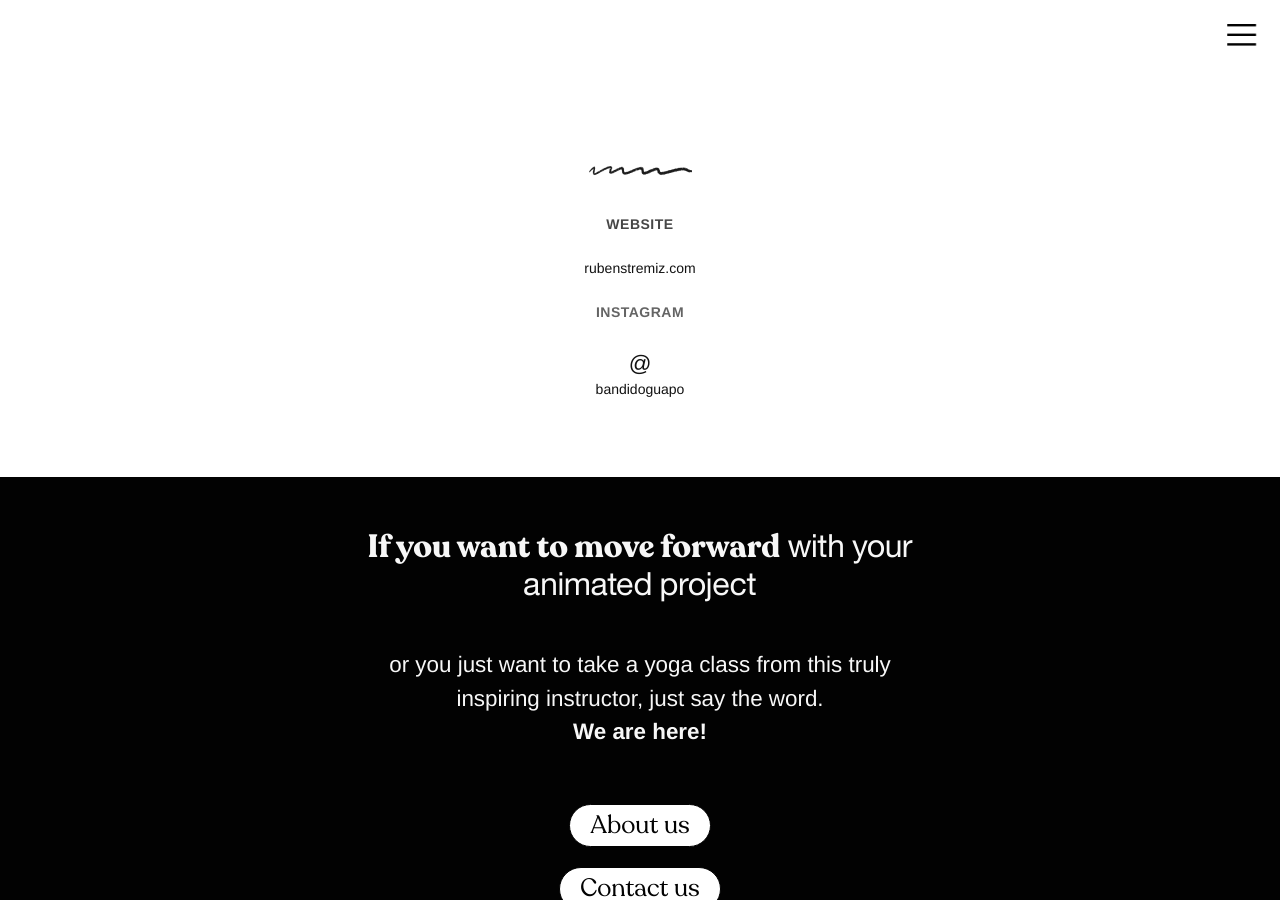
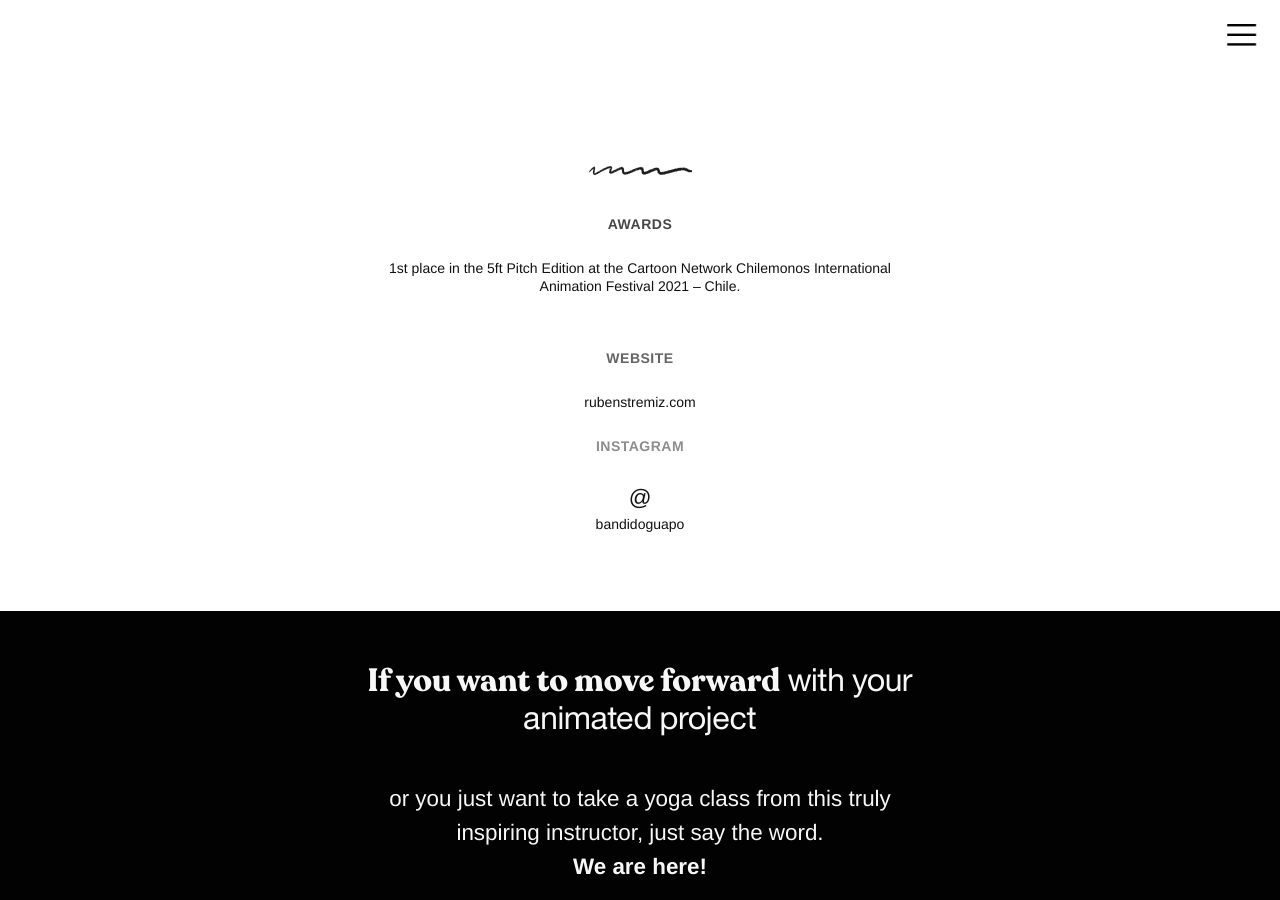
Before and after one commit to macrametv/www.macrame.tv, a Jekyll site: the page built from _posts/2024-06-26-ruben-stremiz-•-3d-animator.md, in a window 1280 px wide and 900 px high, scrolled down 20906 px. Built offline with Jekyll 4.4.1, drawn with Linux system fonts in a browser that asks for light colours; a script that is not in the unit is left out; comment, search, counter and statistics services are not loaded.

Commit message:
Update Post “2024-06-26-ruben-stremiz-•-3d-animator”

```diff
--- a/_posts/2024-06-26-ruben-stremiz-•-3d-animator.md
+++ b/_posts/2024-06-26-ruben-stremiz-•-3d-animator.md
@@ -256,6 +256,8 @@ sections:
     **As Ruben does.
 
     As Ruben is.**
+awards: 1st place in the 5ft Pitch Edition at the Cartoon Network Chilemonos
+  International Animation Festival 2021 – Chile.
 website: rubenstremiz.com
 imstagram: bandidoguapo
 footer: >-
```
